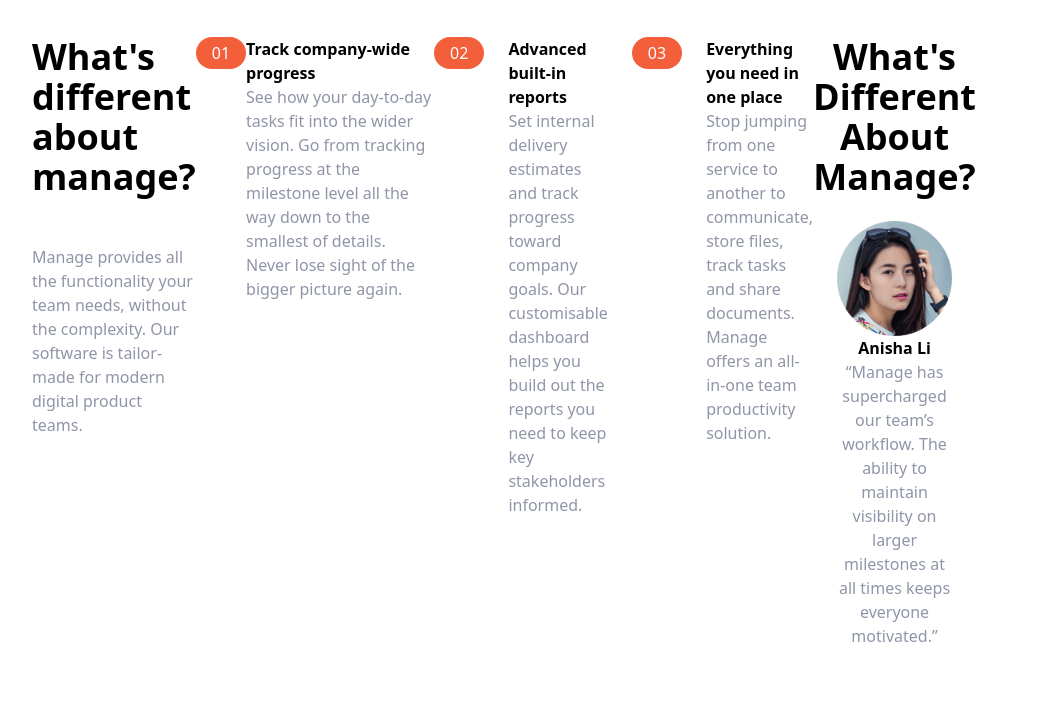
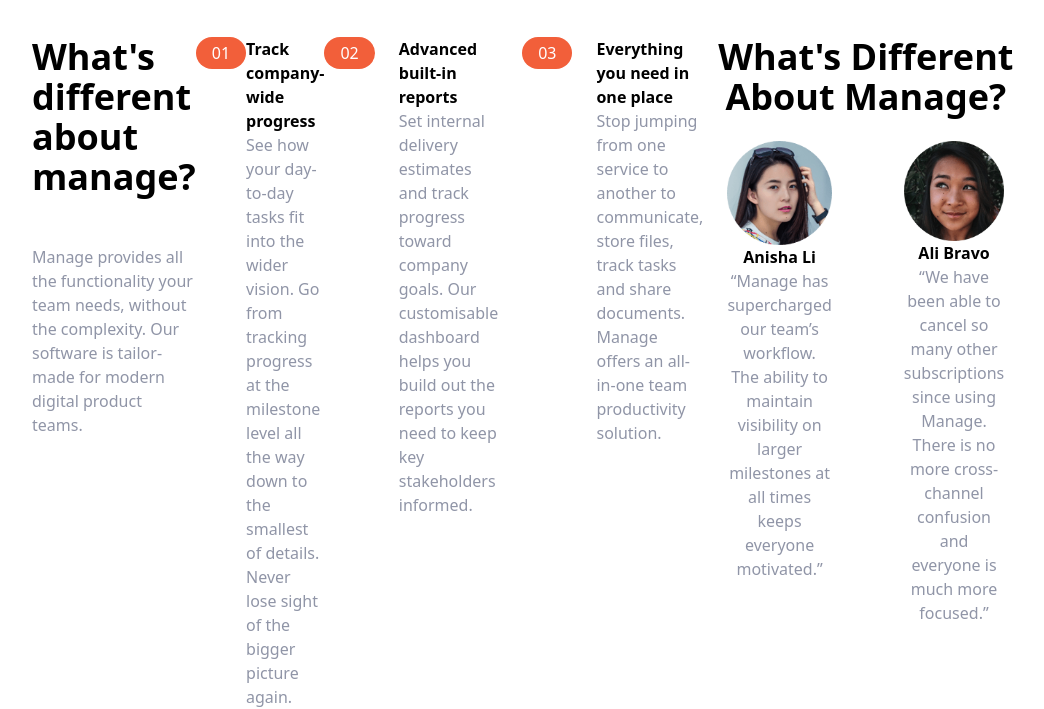
Before and after one commit to Edyane/Tailwind-Crash-Course, a plain HTML site: page index.html in a window 1280 px wide. Shown: the part 619-1328 px from the top of the page, without its empty margins (136-1180 px from the left). Before the commit the page ends 1291 px from the top, so only its background shows below. Drawn offline with Linux system fonts and the light colour scheme.

Commit message:
Testimonial 2

```diff
--- a/index.html
+++ b/index.html
@@ -167,6 +167,18 @@
                                 everyone motivated.”
                             </p>
                         </div>
+
+                        <!-- Testimonial 2 -->
+                        <div
+                            class="hidden flex-col items-center p-6 space-y-6 rounded-lg bg-veryLightGray md:flex md:w-1/3">
+                            <img src="img/avatar-ali.png" class="w-16 -mt-14" alt="" />
+                            <h5 class="text-lg font-bold">Ali Bravo</h5>
+                            <p class="text-sm text-darkGrayishBlue">
+                                “We have been able to cancel so many other subscriptions since
+                                using Manage. There is no more cross-channel confusion and
+                                everyone is much more focused.”
+                            </p>
+                        </div>
                     </div>
             </section>
 </body>
```
